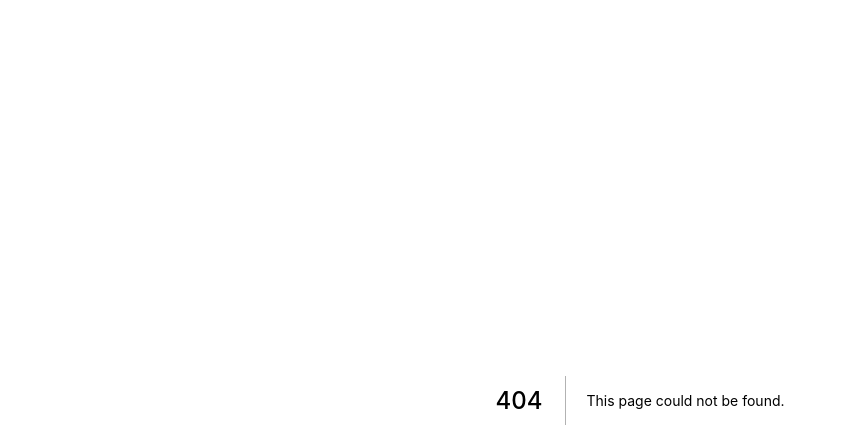
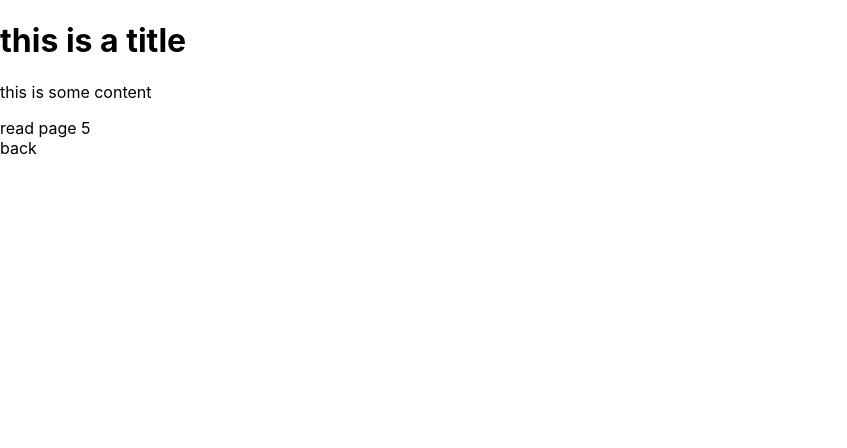
Before and after one commit to martijnvanginkel/noorderpark, a Next.js app: page /read/5 in a window 1280 px wide. Before the commit this address had no page. Shown: the top 448 px of the page, without its empty margins (0-847 px from the left). Built offline with nearby package versions, Linux system fonts and the light colour scheme.

Commit message:
feat: added reading out data from backend into page

```diff
--- /dev/null
+++ b/pages/api/qrcode.ts
@@ -0,0 +1,20 @@
+// Next.js API route support: https://nextjs.org/docs/api-routes/introduction
+import type { NextApiRequest, NextApiResponse } from 'next'
+
+type Data = {
+	id: string
+	title: string
+	content: string
+	comments: string[]
+}
+
+export default function handler(
+	req: NextApiRequest,
+	res: NextApiResponse<Data>
+) {
+	const { id } = req.query
+
+	console.log('here')
+
+	res.status(200).json({ id: id.toString(), title: 'this is a title', content: 'this is some content', comments: [] })
+}
--- /dev/null
+++ b/pages/read/[read].tsx
@@ -0,0 +1,49 @@
+import Link from 'next/link'
+import { GetStaticPaths } from 'next/types'
+import { useEffect } from 'react'
+import { QRCode } from 'react-qrcode-logo'
+
+interface QRCodeData {
+    id: string
+    title: string
+    content: string
+    comments: string[]
+}
+
+
+function Read(qrCodeData: any) {
+
+    return (
+        <>
+            <h1>{qrCodeData.qrCodeData.title}</h1>
+            <p>{qrCodeData.qrCodeData.content}</p>
+            <div>
+                read page { qrCodeData.qrCodeData.id }
+            </div>
+
+            <Link href="/">
+                <a>back</a>
+            </Link>
+        </>
+    )
+}
+
+export default Read
+
+
+// This also gets called at build time
+export async function getServerSideProps({ params }) {
+    const readId = params.read
+
+    const res = await fetch(`http://localhost:3000/api/qrcode?id=${readId}`)
+    const qrCodeData = await res.json()
+
+    return { props: { qrCodeData: qrCodeData } }
+}
+
+// export const getStaticPaths: GetStaticPaths<{ slug: string }> = async () => {
+//     return {
+//         paths: [], //indicates that no page needs be created at build time
+//         fallback: 'blocking' //indicates the type of fallback
+//     }
+// }
```
Also changed, not shown: pages/index.tsx (+8 -51 lines), pages/read/read.css (added).
